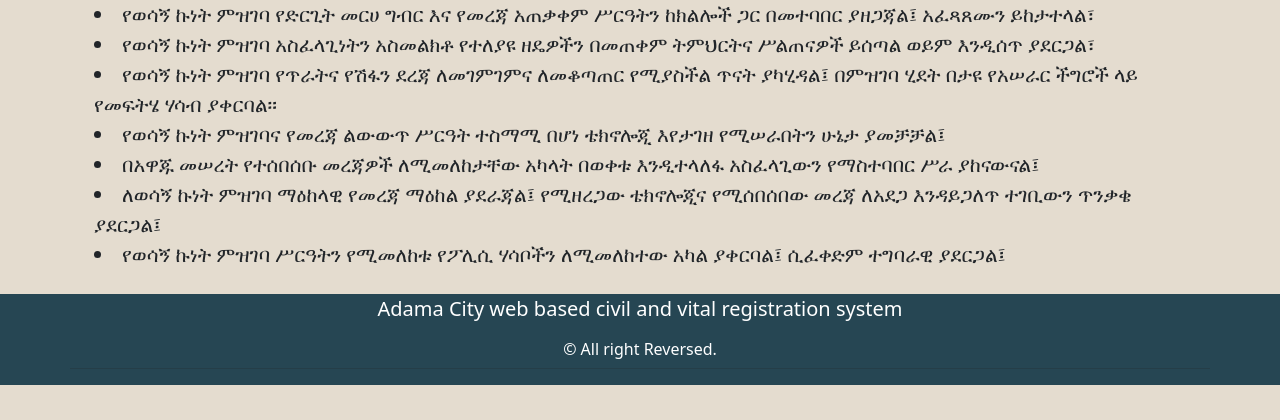
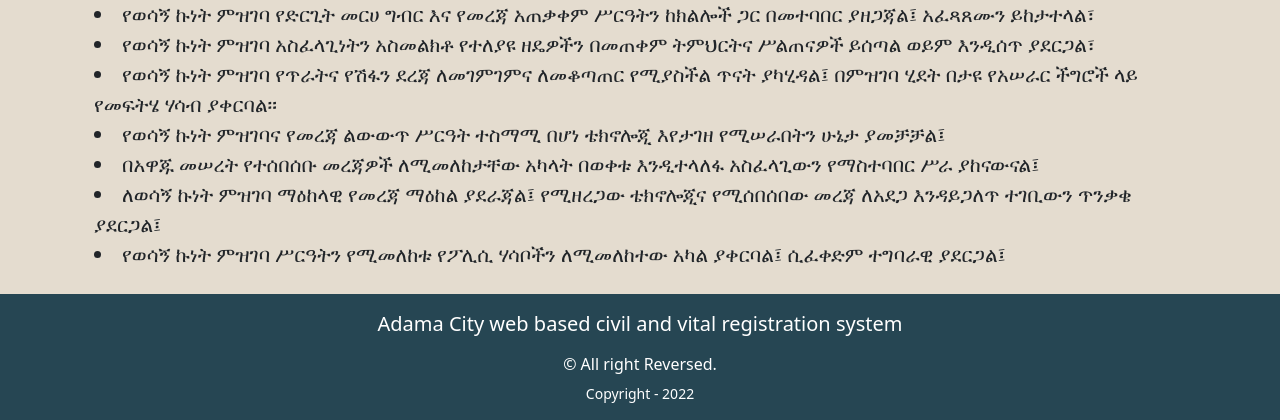
Before and after one commit to abrshtg/wesagn_kunet, a Django app: page /about/ in a window 1280 px wide. Shown: the part 2387-2807 px from the top of the page. Before the commit the page ends 2772 px from the top, so only its background shows below. Run offline with Django 4.2, Linux system fonts and the light colour scheme; some libraries are stand-ins or nearby versions.

Commit message:
style fix

```diff
--- a/event/templates/event/base.html
+++ b/event/templates/event/base.html
@@ -64,8 +64,11 @@
 				<div class="col-xs-12 col-sm-12 col-md-12  text-center text-white">
           <p>Adama City web based civil and vital registration system</p>
 					<h6>© All right Reversed.</h6>
+          {% now "Y" as current_year %}
+          {% block translate %}
+          <p class="small">Copyright - {{ current_year }}</p>
+          {% endblock translate %}
 				</div>
-				<hr>
 			</div>
 		</div>
 	</section>
--- a/static/css/custom.css
+++ b/static/css/custom.css
@@ -3,6 +3,7 @@
 }
 
 #footer {
+    padding-top: 15px;
     background: #264653 !important;
 }
 
```
